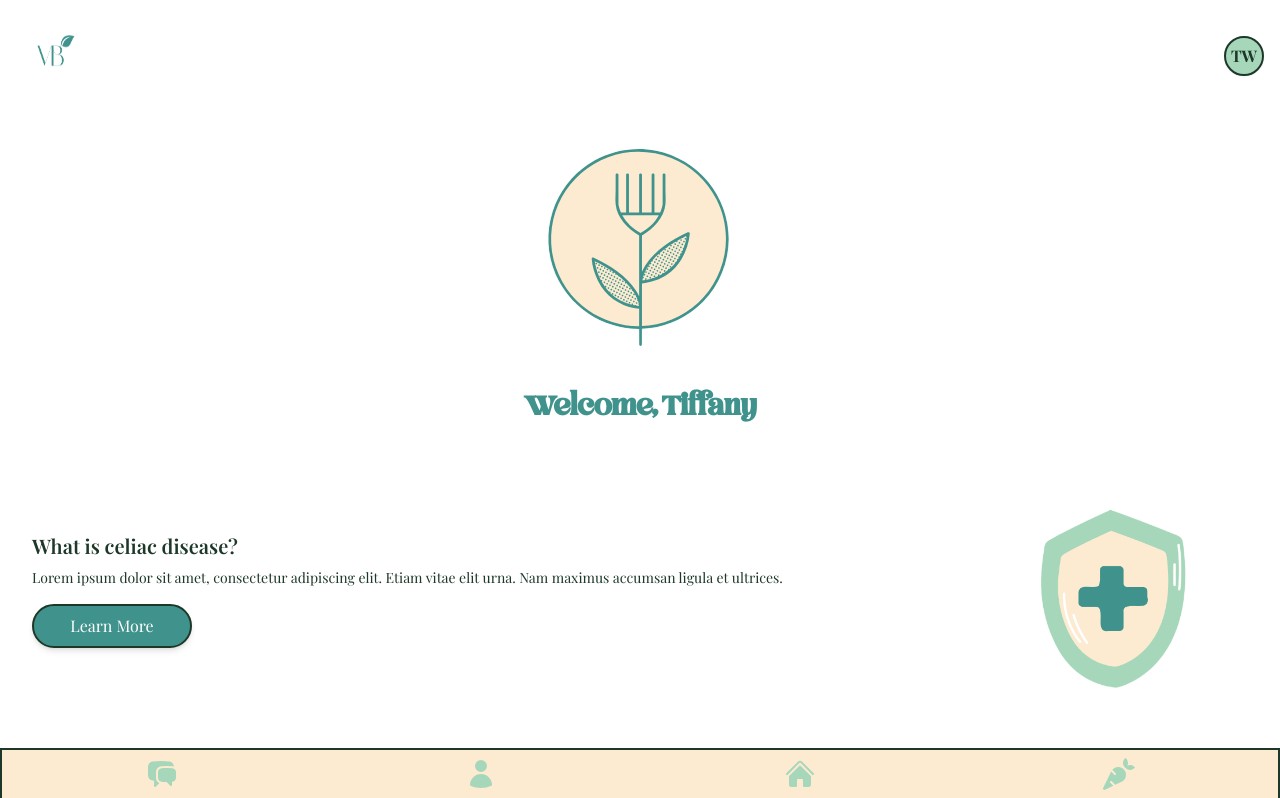
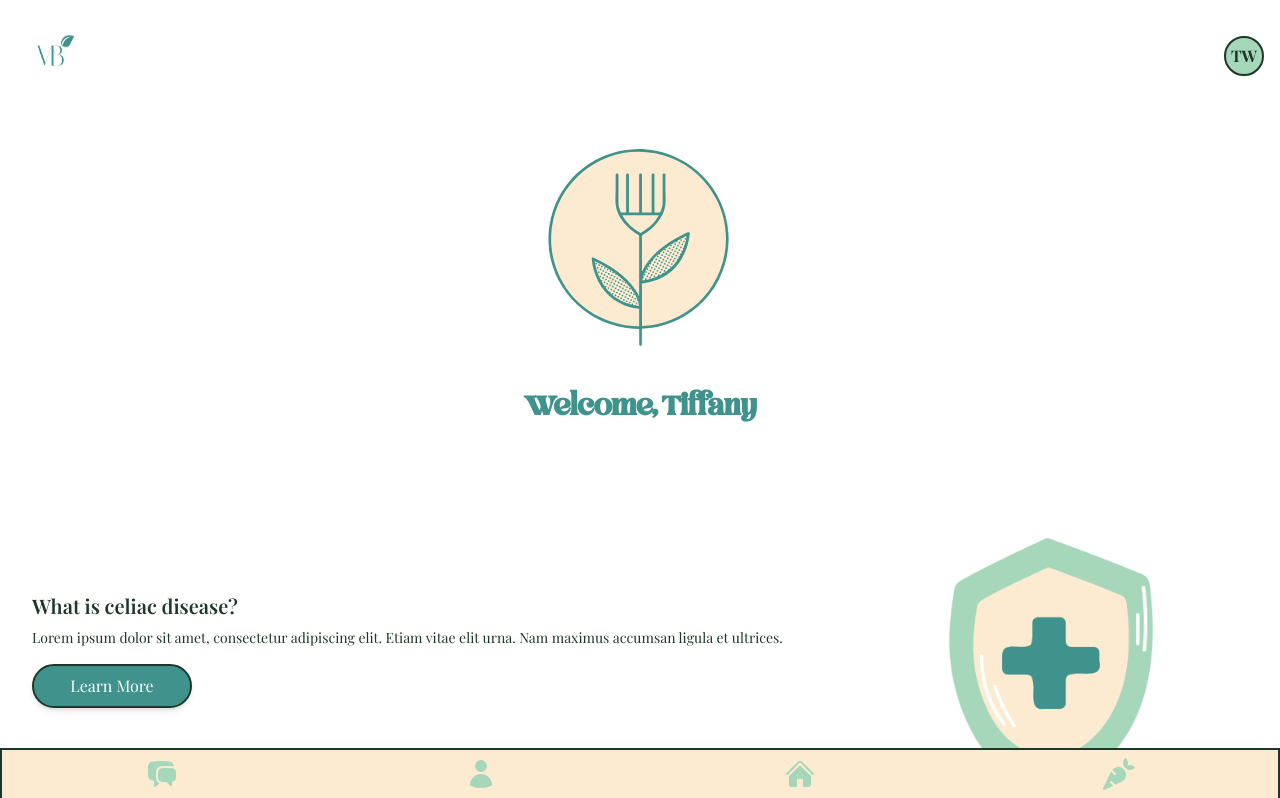
Before and after one commit to PuzzleEmptyM/VitalBite, a Next.js app: page / in a window 1280 px wide. Shown: the top 798 px of the page. Built offline with nearby package versions, Linux system fonts and the light colour scheme.

Commit message:
adjusted size of health shield on homepage to full length of paragraph section

```diff
--- a/app/page.tsx
+++ b/app/page.tsx
@@ -28,12 +28,17 @@ const Page = () => {
             </button>
           </div>
 
-          <div className="w-1/3 pr-0 pl-6">
-            <img src="/images/health.png" alt="Medical Condition" className="w-full h-auto max-w-none mb-2" />
+          {/* Image Section */}
+          <div className="w-1/3 pr-0 pl-2 pt-0 flex-shrink-0">
+            <img
+              src="/images/health.png"
+              alt="Medical Condition"
+              className="w-full h-full mb-2"
+            />
           </div>
         </div>
+      </section>
 
-      </section>
 
       {/* Features Section */}
       <section className="grid grid-cols-2 gap-4">
```
